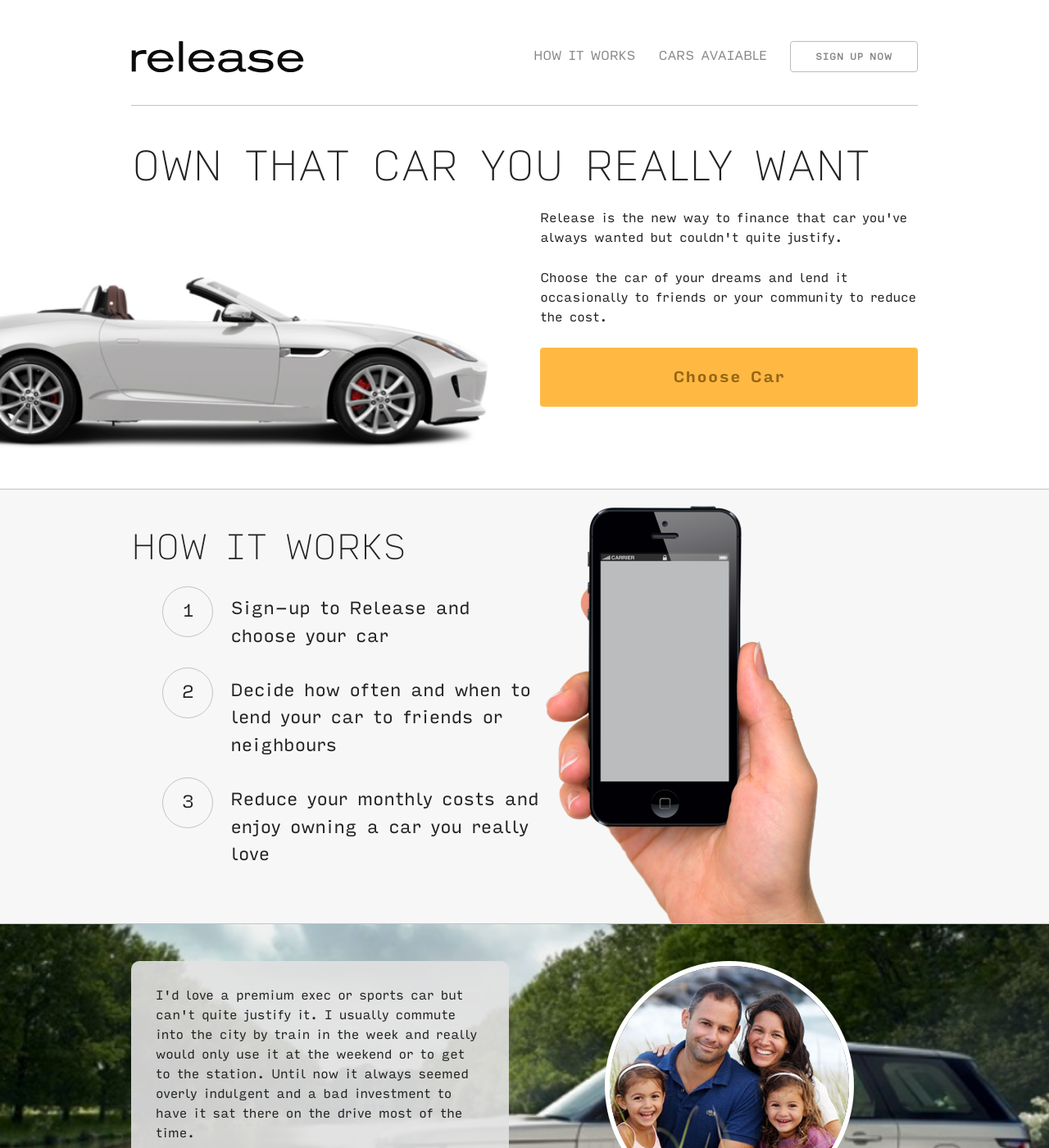
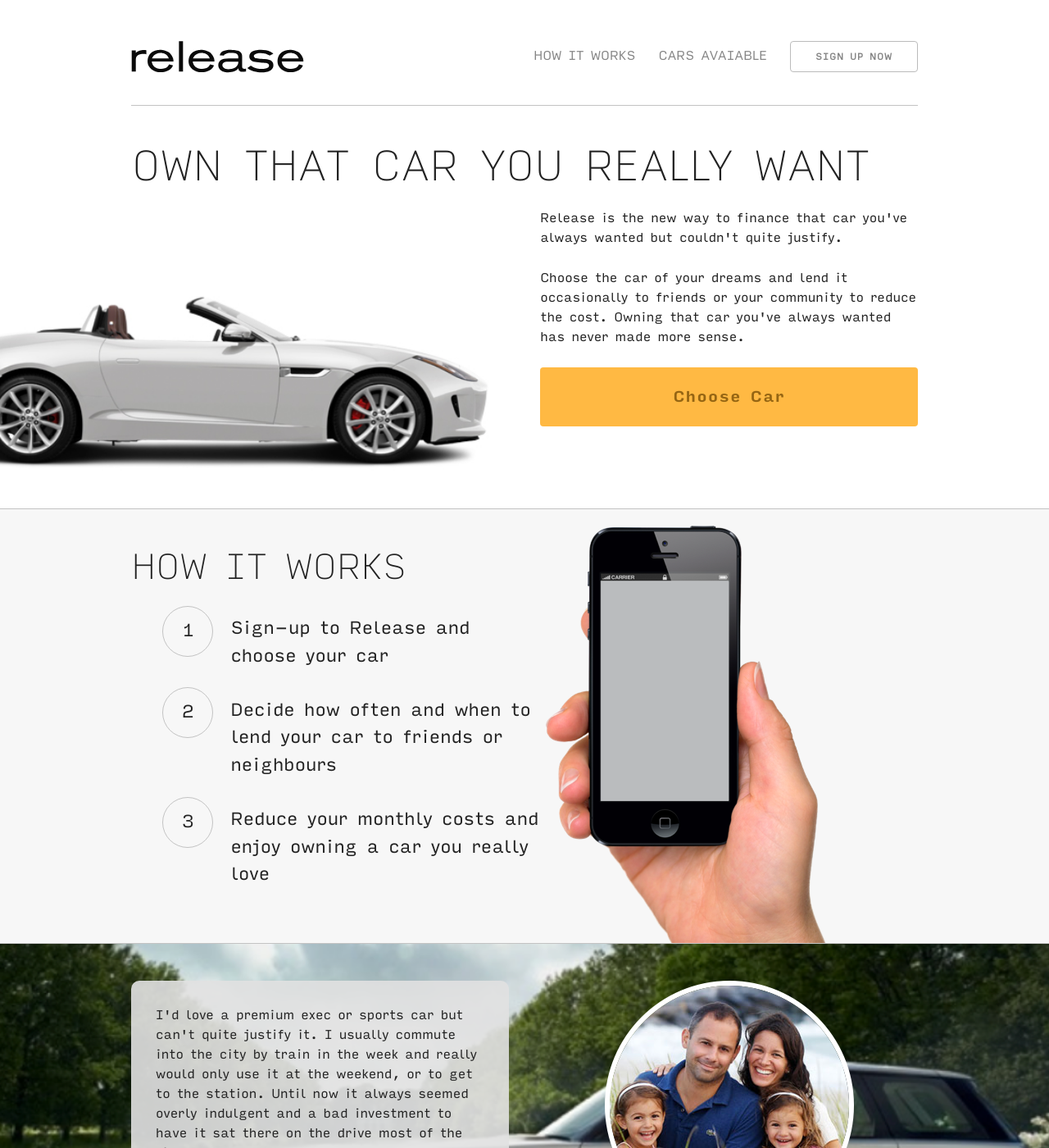
Before and after one commit to releasefinance/releasefinance.github.io, a Jekyll site: the page built from commuter-1.html, in a window 1280 px wide and 1400 px high. Shown: the whole window at 82% size. Built offline with Jekyll 4.4.1, drawn with Linux system fonts in a browser that asks for light colours; some of the changed text lies outside the part shown.

Commit message:
Copy update - Commuter Segment

```diff
--- a/commuter-1.html
+++ b/commuter-1.html
@@ -7,7 +7,7 @@ intro:
   header : Own that car you really want
   desc   : |
     <p>Release is the new way to finance that car you've always wanted but couldn't quite justify.</p>
-    <p>Choose the car of your dreams and lend it occasionally to friends or your community to reduce the cost.</p>
+    <p>Choose the car of your dreams and lend it occasionally to friends or your community to reduce the cost. Owning that car you've always wanted has never made more sense.</p>
   cta    : Choose Car
   image  : intro_car_1.png
 
@@ -19,7 +19,7 @@ howitworks:
   image  : howitworks_ui_1.png
 
 testimonial:
-  quote : I'd love a premium exec or sports car but can't quite justify it. I usually commute into the city by train in the week and really would only use it at the weekend or to get to the station. Until now it always seemed overly indulgent and a bad investment to have it sat there on the drive most of the time.
+  quote : I'd love a premium exec or sports car but can't quite justify it. I usually commute into the city by train in the week and really would only use it at the weekend, or to get to the station. Until now it always seemed overly indulgent and a bad investment to have it sat there on the drive most of the time.
   name  : Tom Stafford
   image   : testimonial_people_1.png
   bg    : testimonial_bg_1.png
@@ -28,10 +28,10 @@ feature_list :
   - text : Your dream car now makes rational finanical sense as well as emotional
     header : Save money
     img : img_1.png
-  - text : Choose the car you really would love without compromising
+  - text : Choose the car you really would love without compromising on quality
     header : Upgrade to your dream car
     img : img_2.png
-  - text : Choose how often, when and to who you lend it for total peace of mind
+  - text : Choose how often, when and to who you lend your car for total peace of mind
     header : Flexible Lending
     img : img_3.png
 cars:
```
